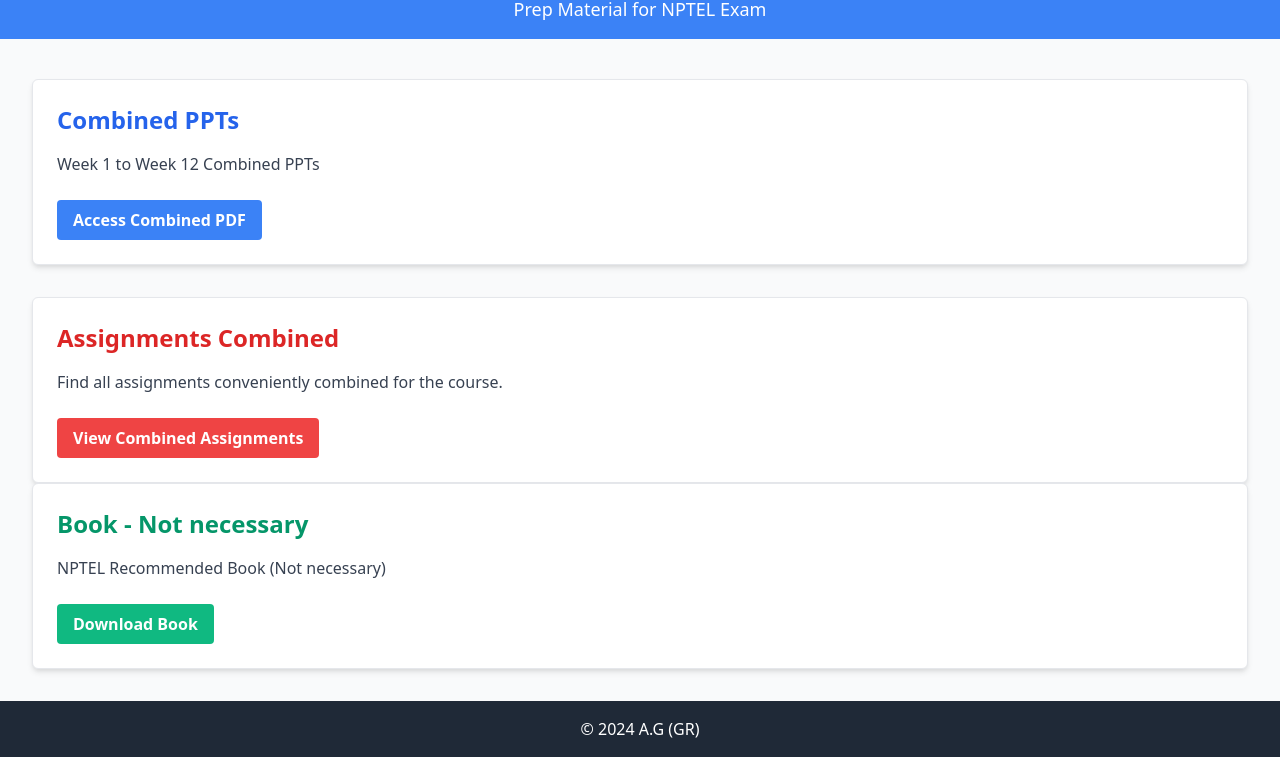
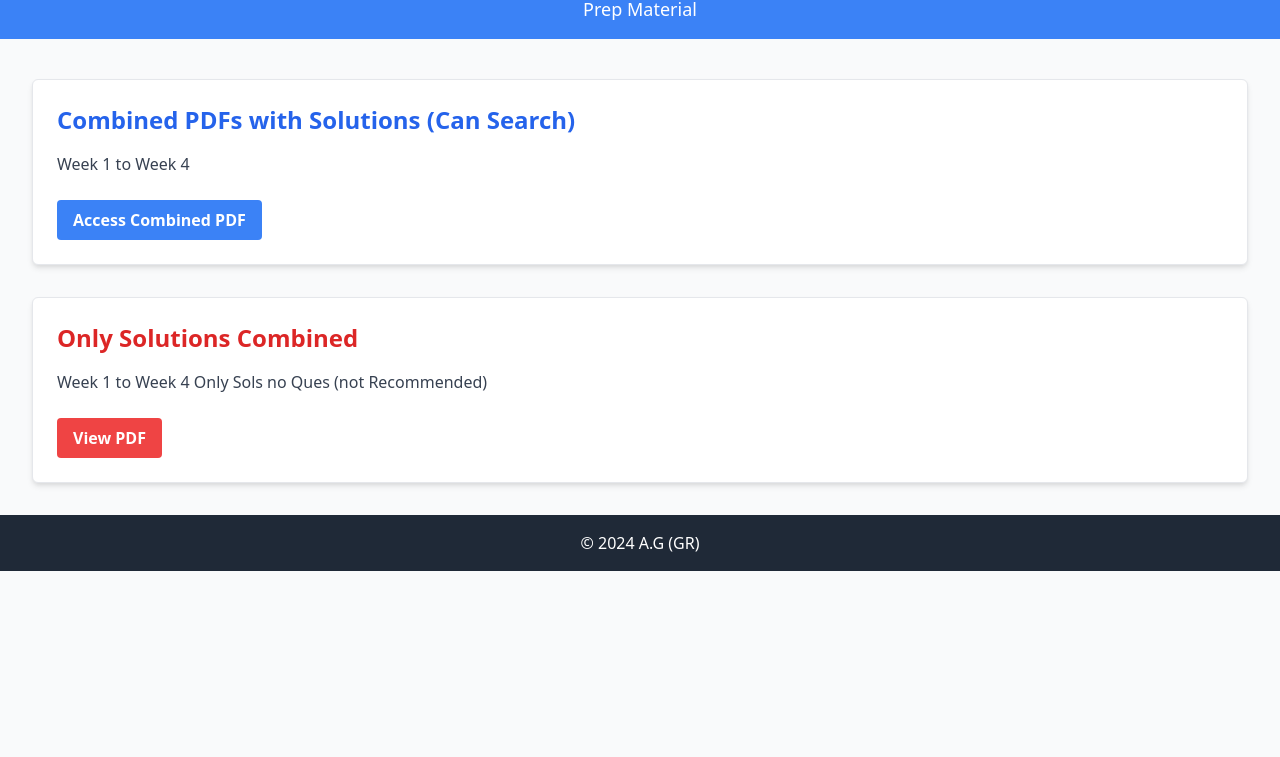
Before and after one commit to GuptajiRocks/cset203-nptel, a plain HTML site: page index.html in a window 1280 px wide. Shown: the part 65-822 px from the top of the page. After the commit the page ends 800 px from the top, so only its background shows below. Drawn offline with nearby package versions, Linux system fonts and the light colour scheme; a script that the page names is missing.

Commit message:
cset205 -> cset203

```diff
--- a/index.html
+++ b/index.html
@@ -8,15 +8,15 @@
 </head>
 <body class="bg-gray-50">
 <header class="bg-blue-500 text-white p-4 text-center">
-    <h1 class="text-3xl font-bold">CSET-205 : Software Engineeing</h1>
-    <p class="mt-2 text-lg">Prep Material for NPTEL Exam</p>
+    <h1 class="text-3xl font-bold">CSET-203 : M&CA</h1>
+    <p class="mt-2 text-lg">Prep Material</p>
 </header>
 
 <main class="mt-10 max-w-7xl mx-auto px-4 sm:px-6 lg:px-8">
 
     <section id="combined-pdf" class="border border-gray-200 shadow-md rounded-md p-6 mb-8 bg-white">
-        <h2 class="text-2xl font-semibold text-blue-600 mb-4">Combined PPTs</h2>
-        <p class="text-gray-700 mb-4">Week 1 to Week 12 Combined PPTs</p>
+        <h2 class="text-2xl font-semibold text-blue-600 mb-4">Combined PDFs with Solutions (Can Search) </h2>
+        <p class="text-gray-700 mb-4">Week 1 to Week 4</p>
         <a href="https://trialtwo.blob.core.windows.net/softenggmat/Software Engineering NPTEL Week 1 to Week 6 Merged PPT-merged.pdf"
            class="inline-block bg-blue-500 text-white font-bold py-2 px-4 rounded hover:bg-blue-600 mt-2">
             Access Combined PDF
@@ -24,22 +24,22 @@
     </section>
 
     <section id="assignments-combined" class="border border-gray-200 shadow-md rounded-md p-6 bg-white">
-        <h2 class="text-2xl font-semibold text-red-600 mb-4">Assignments Combined</h2>
-        <p class="text-gray-700 mb-4">Find all assignments conveniently combined for the course.</p>
+        <h2 class="text-2xl font-semibold text-red-600 mb-4">Only Solutions Combined</h2>
+        <p class="text-gray-700 mb-4">Week 1 to Week 4 Only Sols no Ques (not Recommended)</p>
         <a href="https://trialtwo.blob.core.windows.net/softenggmat/SE_2024_Assignment 1-merged.pdf"
            class="inline-block bg-red-500 text-white font-bold py-2 px-4 rounded hover:bg-red-600 mt-2">
-            View Combined Assignments
+            View PDF
         </a>
     </section>
 
-    <section id="book" class="border border-gray-200 shadow-md rounded-md p-6 mb-8 bg-white">
+    <!-- <section id="book" class="border border-gray-200 shadow-md rounded-md p-6 mb-8 bg-white">
         <h2 class="text-2xl font-semibold text-green-600 mb-4">Book - Not necessary</h2>
         <p class="text-gray-700 mb-4">NPTEL Recommended Book (Not necessary)</p>
         <a href="https://trialtwo.blob.core.windows.net/softenggmat/106105182.pdf"
            class="inline-block bg-green-500 text-white font-bold py-2 px-4 rounded hover:bg-green-600 mt-2">
             Download Book
         </a>
-    </section>
+    </section> -->
 </main>
 
 <footer class="bg-gray-800 text-white p-4 text-center mt-8">
```
Also changed, not shown: 1 other file.
